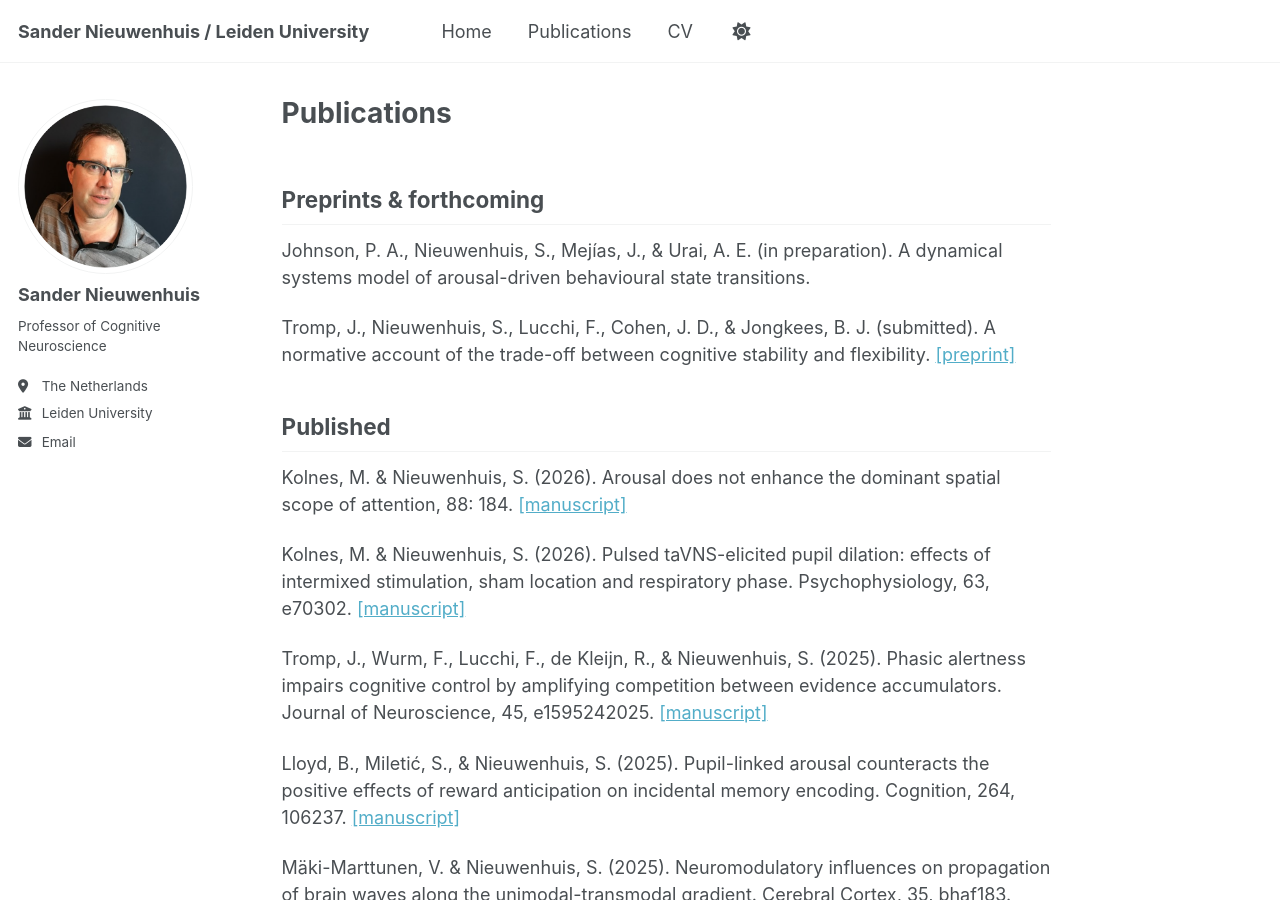
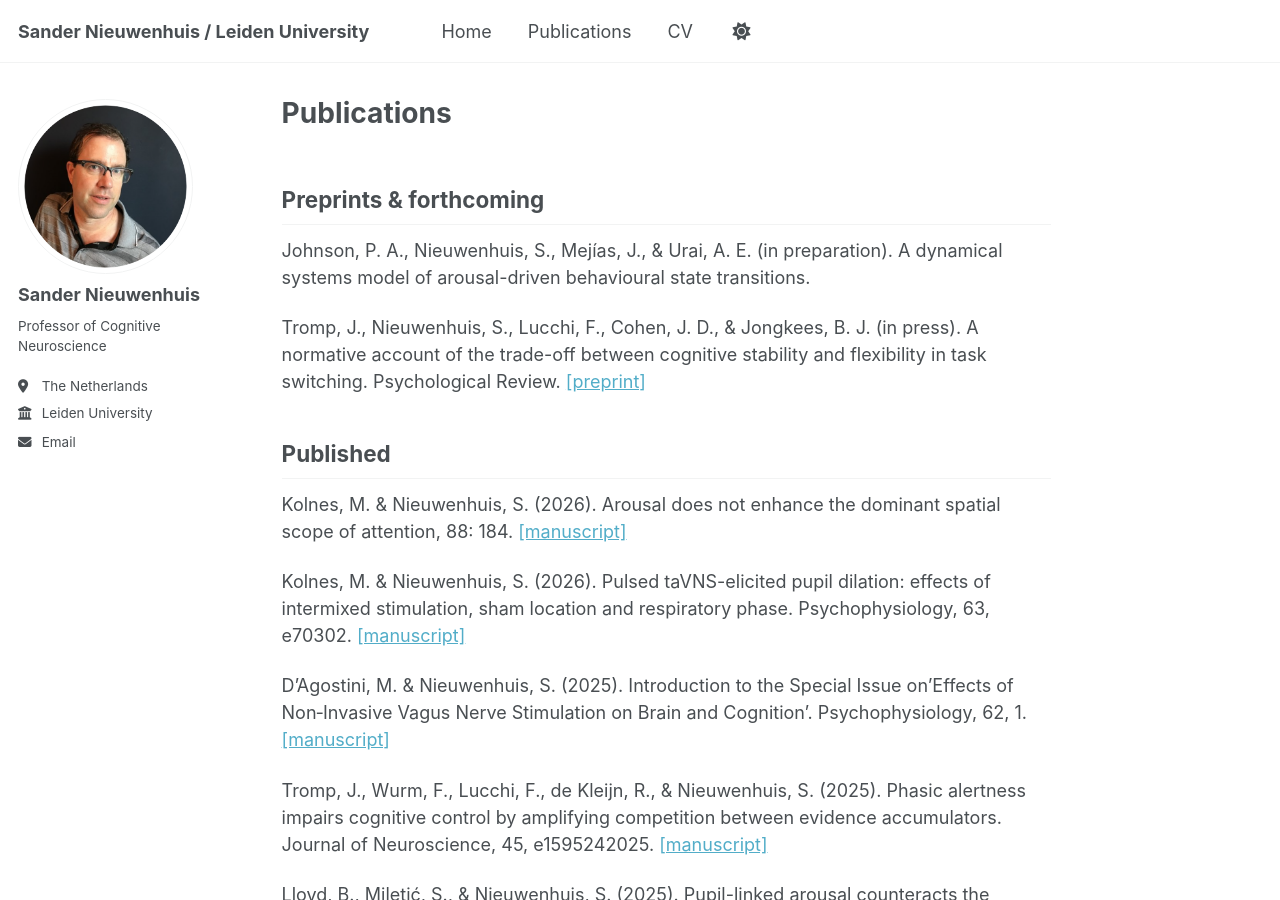
Before and after one commit to sander-nieuwenhuis/research, a Jekyll site: the page built from _pages/publications.md, in a window 1280 px wide and 900 px high. Built offline with Jekyll 4.4.1, drawn with Linux system fonts in a browser that asks for light colours; a script bundle is joined from its source files by our own code; library files that are not in the unit come from our copies.

Commit message:
Update publications.md

```diff
--- a/_pages/publications.md
+++ b/_pages/publications.md
@@ -9,7 +9,7 @@ Preprints & forthcoming
 ------
 Johnson, P. A., Nieuwenhuis, S., Mejías, J., & Urai, A. E. (in preparation). A dynamical systems model of arousal-driven behavioural state transitions.
 
-Tromp, J., Nieuwenhuis, S., Lucchi, F., Cohen, J. D., & Jongkees, B. J. (submitted). A normative account of the trade-off between cognitive stability and flexibility. [[preprint]](https://osf.io/preprints/psyarxiv/5rx9v_v2)
+Tromp, J., Nieuwenhuis, S., Lucchi, F., Cohen, J. D., & Jongkees, B. J. (in press). A normative account of the trade-off between cognitive stability and flexibility in task switching. Psychological Review. [[preprint]](https://osf.io/preprints/psyarxiv/5rx9v_v2)
 
 
 Published
@@ -17,6 +17,8 @@ Published
 Kolnes, M. & Nieuwenhuis, S. (2026). Arousal does not enhance the dominant spatial scope of attention, 88: 184. [[manuscript]](https://sander-nieuwenhuis.github.io/research/assets/pdfs/KolnesNieuwenhuis2026APP.pdf)
 
 Kolnes, M. & Nieuwenhuis, S. (2026). Pulsed taVNS-elicited pupil dilation: effects of intermixed stimulation, sham location and respiratory phase. Psychophysiology, 63, e70302. [[manuscript]](https://sander-nieuwenhuis.github.io/research/assets/pdfs/Kolnes2026Psyp.pdf)
+
+D'Agostini, M. & Nieuwenhuis, S. (2025). Introduction to the Special Issue on'Effects of Non‐Invasive Vagus Nerve Stimulation on Brain and Cognition'. Psychophysiology, 62, 1. [[manuscript]](https://sander-nieuwenhuis.github.io/research/assets/pdfs/IntroSpecialIssue.pdf)
 
 Tromp, J., Wurm, F., Lucchi, F., de Kleijn, R., & Nieuwenhuis, S. (2025). Phasic alertness impairs cognitive control by amplifying competition between evidence accumulators. Journal of Neuroscience, 45, e1595242025. [[manuscript]](https://sander-nieuwenhuis.github.io/research/assets/pdfs/Tromp2025JN.pdf)
 
```
